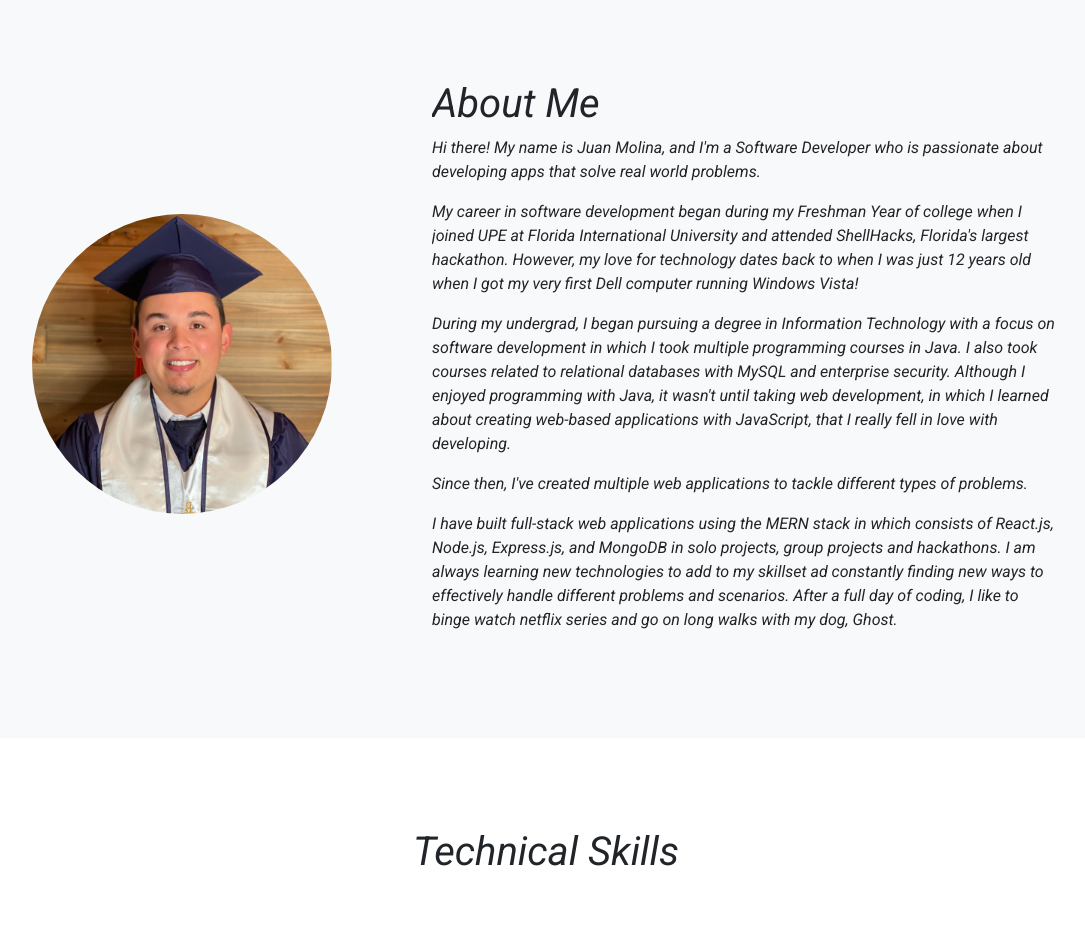
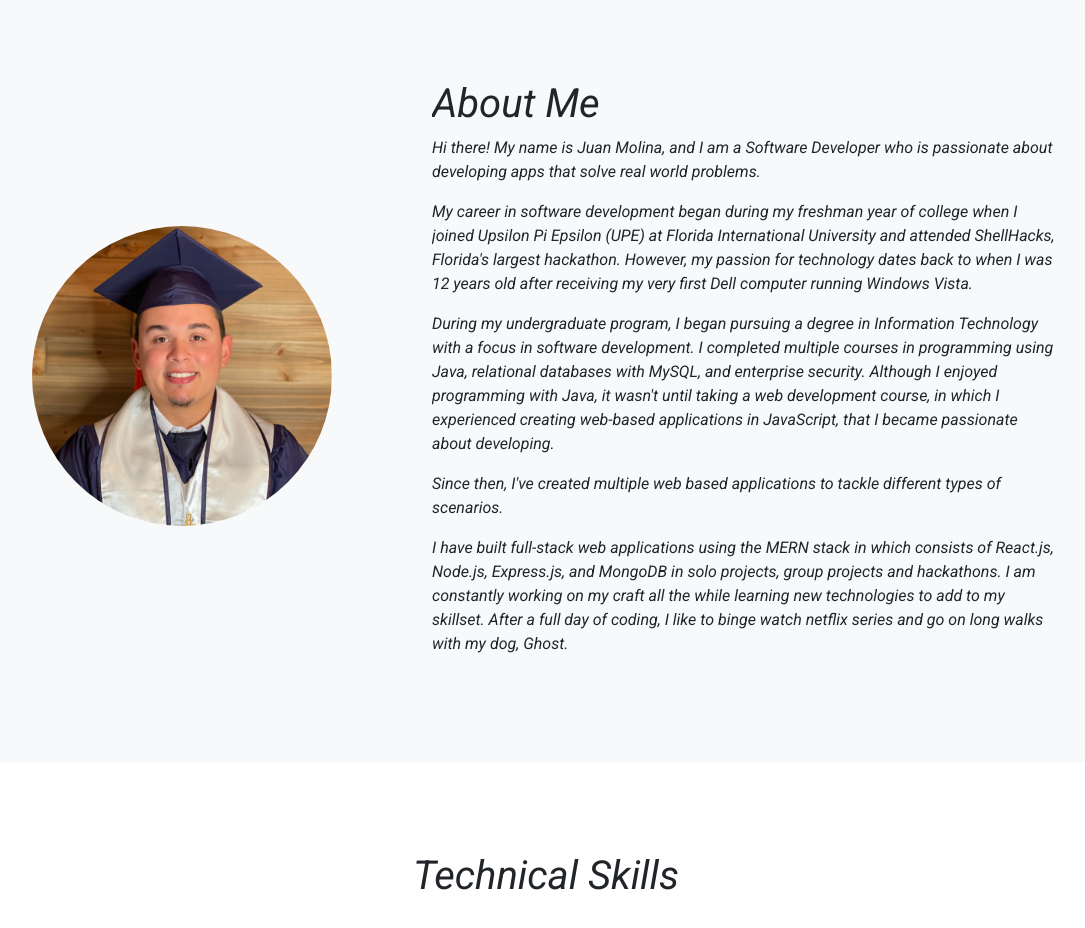
Before and after one commit to juanmolina23/portfolio-website, a React app: page / in a window 1280 px wide. Shown: the part 880-1808 px from the top of the page, without its empty margins (94-1179 px from the left). Built offline with nearby package versions, Linux system fonts and the light colour scheme.

Commit message:
revised about me bio

```diff
--- a/src/components/AboutMe.js
+++ b/src/components/AboutMe.js
@@ -28,83 +28,39 @@ function AboutMe() {
       <div id='about-me-summary'>
         <h1 className='text-start'>About Me</h1>
         <p className='text-start'>
-          Hi there! My name is Juan Molina, and I'm a Software Developer who is
+          Hi there! My name is Juan Molina, and I am a Software Developer who is
           passionate about developing apps that solve real world problems.
         </p>
         <p>
-          My career in software development began during my Freshman Year of
-          college when I joined UPE at Florida International University and
-          attended ShellHacks, Florida's largest hackathon. However, my love for
-          technology dates back to when I was just 12 years old when I got my
-          very first Dell computer running Windows Vista!
+          My career in software development began during my freshman year of
+          college when I joined Upsilon Pi Epsilon (UPE) at Florida
+          International University and attended ShellHacks, Florida's largest
+          hackathon. However, my passion for technology dates back to when I was
+          12 years old after receiving my very first Dell computer running
+          Windows Vista.
         </p>
         <p>
-          During my undergrad, I began pursuing a degree in Information
-          Technology with a focus on software development in which I took
-          multiple programming courses in Java. I also took courses related to
-          relational databases with MySQL and enterprise security. Although I
-          enjoyed programming with Java, it wasn't until taking web development,
-          in which I learned about creating web-based applications with
-          JavaScript, that I really fell in love with developing.
+          During my undergraduate program, I began pursuing a degree in
+          Information Technology with a focus in software development. I
+          completed multiple courses in programming using Java, relational
+          databases with MySQL, and enterprise security. Although I enjoyed
+          programming with Java, it wasn't until taking a web development
+          course, in which I experienced creating web-based applications in
+          JavaScript, that I became passionate about developing.
         </p>
         <p>
-          Since then, I've created multiple web applications to tackle different
-          types of problems.
+          Since then, I've created multiple web based applications to tackle
+          different types of scenarios.
         </p>
         <p>
           I have built full-stack web applications using the MERN stack in which
           consists of React.js, Node.js, Express.js, and MongoDB in solo
-          projects, group projects and hackathons. I am always learning new
-          technologies to add to my skillset ad constantly finding new ways to
-          effectively handle different problems and scenarios. After a full day
-          of coding, I like to binge watch netflix series and go on long walks
-          with my dog, Ghost.
+          projects, group projects and hackathons. I am constantly working on my
+          craft all the while learning new technologies to add to my skillset.
+          After a full day of coding, I like to binge watch netflix series and
+          go on long walks with my dog, Ghost.
         </p>
       </div>
-      {/* <div className='border border-dark about-me-img-container'>
-        <img
-          src={profilePic}
-          alt=''
-          ref={ref}
-          className={`border border-dark about-me-img fade-in ${
-            isVisible ? "is-visible" : ""
-          }`}
-        />
-      </div>
-      <div className='flex-column border border-dark about-me-summary '>
-        <h1 className='text-start'>About Me</h1>
-        <p className='text-start'>
-          Hi! My name is Juan Molina, and I'm a Software Developer who is
-          passionate about developing apps that solve real world problems, and
-          also caring for my houseplants.
-        </p>
-        <p>
-          My career in web development began when I worked for a interior design
-          company building online catalogs with HTML and CSS that the designers
-          would use to customize homes for new homebuyers, and in four years I
-          helped sell over 3000 new homes throughout California and Colorado.
-        </p>
-        <p>
-          I wanted to challenge myself and looked into JavaScript. I was hooked
-          once I realized I can use logic to create dynamic and interactive web
-          pages and apps. I decided to quit my job to learn software development
-          fulltime at LearningFuze to become a software developer. One of my
-          first projects was a recipe finder app to help my friends with dietary
-          restrictions find new ideas for meals, and now they use it as part of
-          their daily routine for meal planning.
-        </p>
-        <p>
-          Those are the kinds of problems I like to solve to help make the world
-          a little better.
-        </p>
-        <p>
-          I have built full-stack web applications using React.js, Node.js,
-          Express, and PostgreSQL in solo projects and group hackathons, and I
-          am always learning new technologies to add to my skillset. After a
-          full day of coding, I pamper my houseplants, laugh about life with my
-          roommates, and think about the next new app I can create.
-        </p>
-      </div> */}
     </Container>
   )
 }
```
